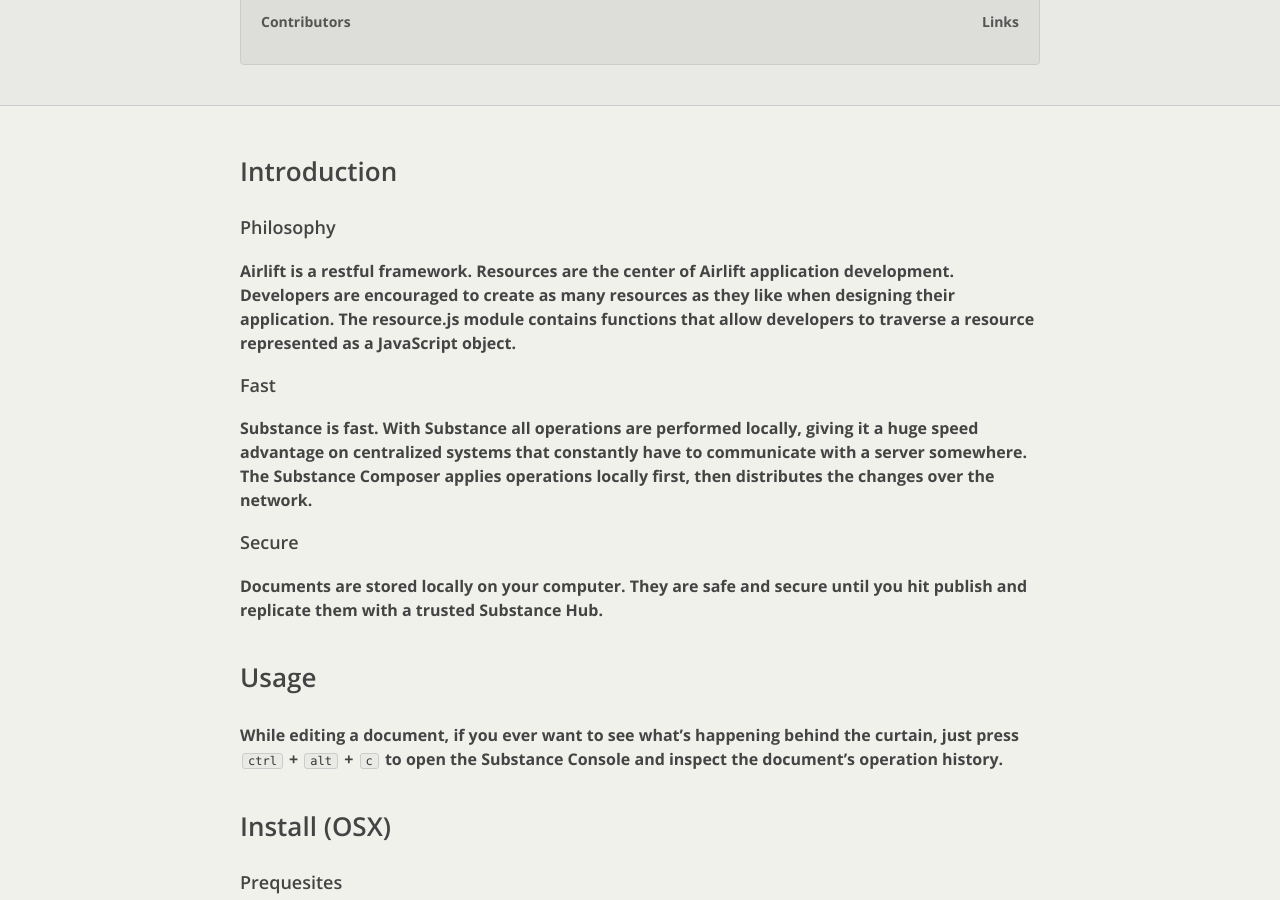
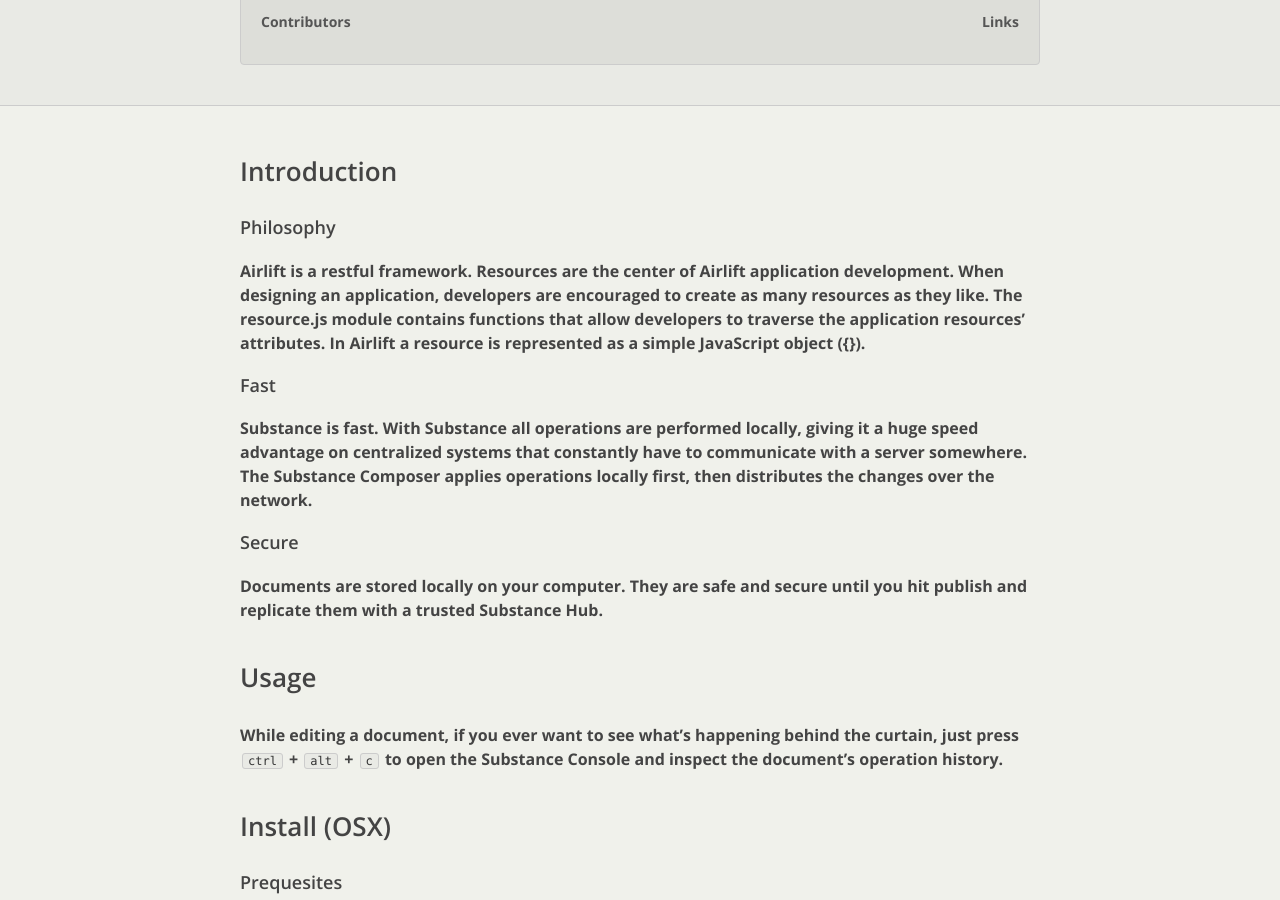
Before and after one commit to Airlift-Framework/airlift-framework.github.com, a Jekyll site: the page built from _posts/modules/0100-01-01-resource.md, in a window 1280 px wide and 900 px high, scrolled down 433 px. Built offline with Jekyll 4.4.1, drawn with Linux system fonts in a browser that asks for light colours; nearby versions of some CDN libraries.

Commit message:
Updated _posts/modules/0100-01-01-resource.md

```diff
--- a/_posts/modules/0100-01-01-resource.md
+++ b/_posts/modules/0100-01-01-resource.md
@@ -13,7 +13,7 @@
 
 ## Philosophy
 
-Airlift is a restful framework.  Resources are the center of Airlift application development.  Developers are encouraged to create as many resources as they like when designing their application.  The resource.js module contains functions that allow developers to traverse a resource represented as a JavaScript object.
+Airlift is a restful framework.  Resources are the center of Airlift application development.  When designing an application, developers are encouraged to create as many resources as they like.  The resource.js module contains functions that allow developers to traverse the application resources' attributes.  In Airlift a resource is represented as a simple JavaScript object ({}).
 
 ## Fast
 
```
